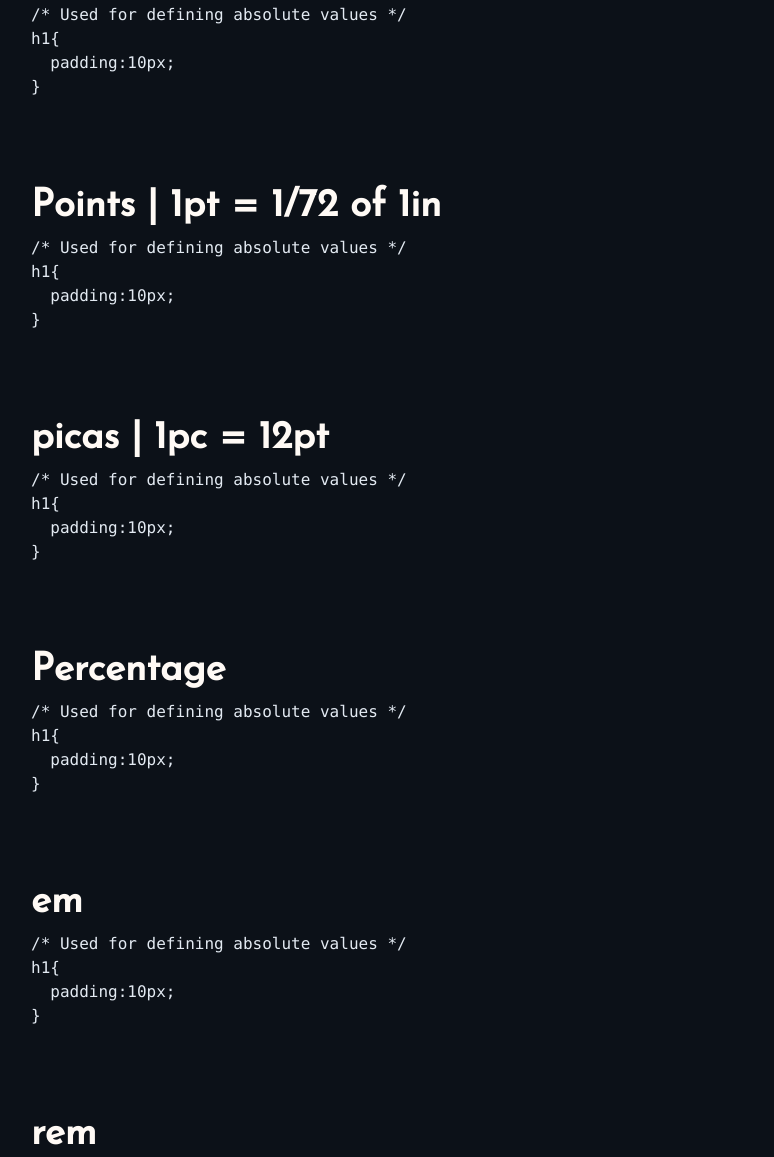
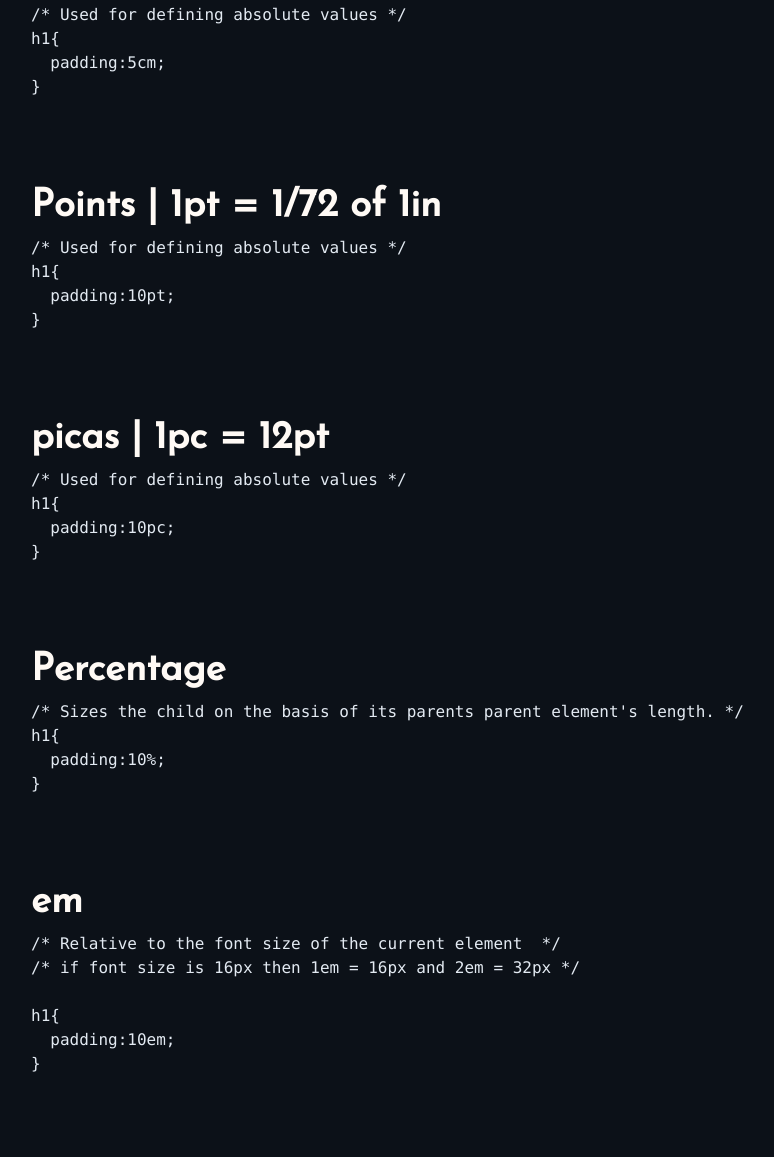
Before and after one commit to singhkunal2050/singhkunal2050v2, an Eleventy site: page src/blog/2021-08-08-css-units-in-a-nutshell-🐚.md in a window 1280 px wide. Shown: the part 2001-3158 px from the top of the page, without its empty margins (161-935 px from the left). Built offline with nearby package versions, Linux system fonts and the light colour scheme; Eleventy itself is replaced by a stand-in of ours; code samples lack their colours; files that its build step writes are made by us from their sources.

Commit message:
Update Blog “2021-08-08-css-units-in-a-nutshell-🐚”

````diff
--- a/src/blog/2021-08-08-css-units-in-a-nutshell-🐚.md
+++ b/src/blog/2021-08-08-css-units-in-a-nutshell-🐚.md
@@ -72,7 +72,7 @@ Inch is not so commonly used but it has the same behaviour as px just a differen
 ```css
 /* Used for defining absolute values */
 h1{
-  padding:10px;
+  padding:10in;
 }
 ```
 
@@ -85,7 +85,7 @@ h1{
 ```css
 /* Used for defining absolute values */
 h1{
-  padding:10px;
+  padding:10mm;
 }
 ```
 
@@ -97,7 +97,7 @@ h1{
 ```css
 /* Used for defining absolute values */
 h1{
-  padding:10px;
+  padding:5cm;
 }
 ```
 
@@ -110,7 +110,7 @@ h1{
 ```css
 /* Used for defining absolute values */
 h1{
-  padding:10px;
+  padding:10pt;
 }
 ```
 
@@ -123,7 +123,7 @@ h1{
 ```css
 /* Used for defining absolute values */
 h1{
-  padding:10px;
+  padding:10pc;
 }
 ```
 
@@ -134,9 +134,9 @@ h1{
 </h1>
 
 ```css
-/* Used for defining absolute values */
+/* Sizes the child on the basis of its parents parent element's length. */
 h1{
-  padding:10px;
+  padding:10%;
 }
 ```
 
@@ -147,9 +147,11 @@ h1{
 </h1>
 
 ```css
-/* Used for defining absolute values */
+/* Relative to the font size of the current element  */
+/* if font size is 16px then 1em = 16px and 2em = 32px */
+
 h1{
-  padding:10px;
+  padding:10em;
 }
 ```
 
````
